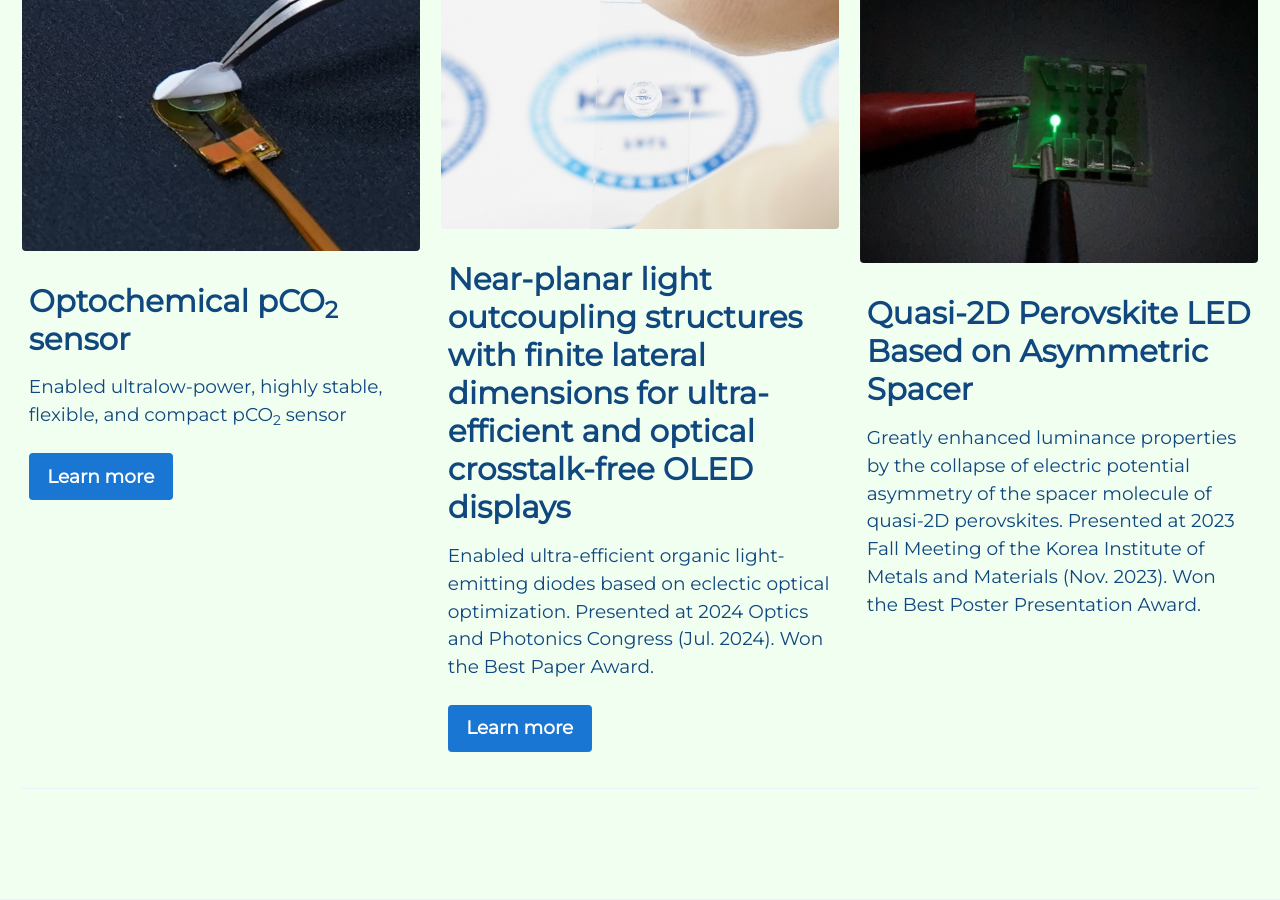
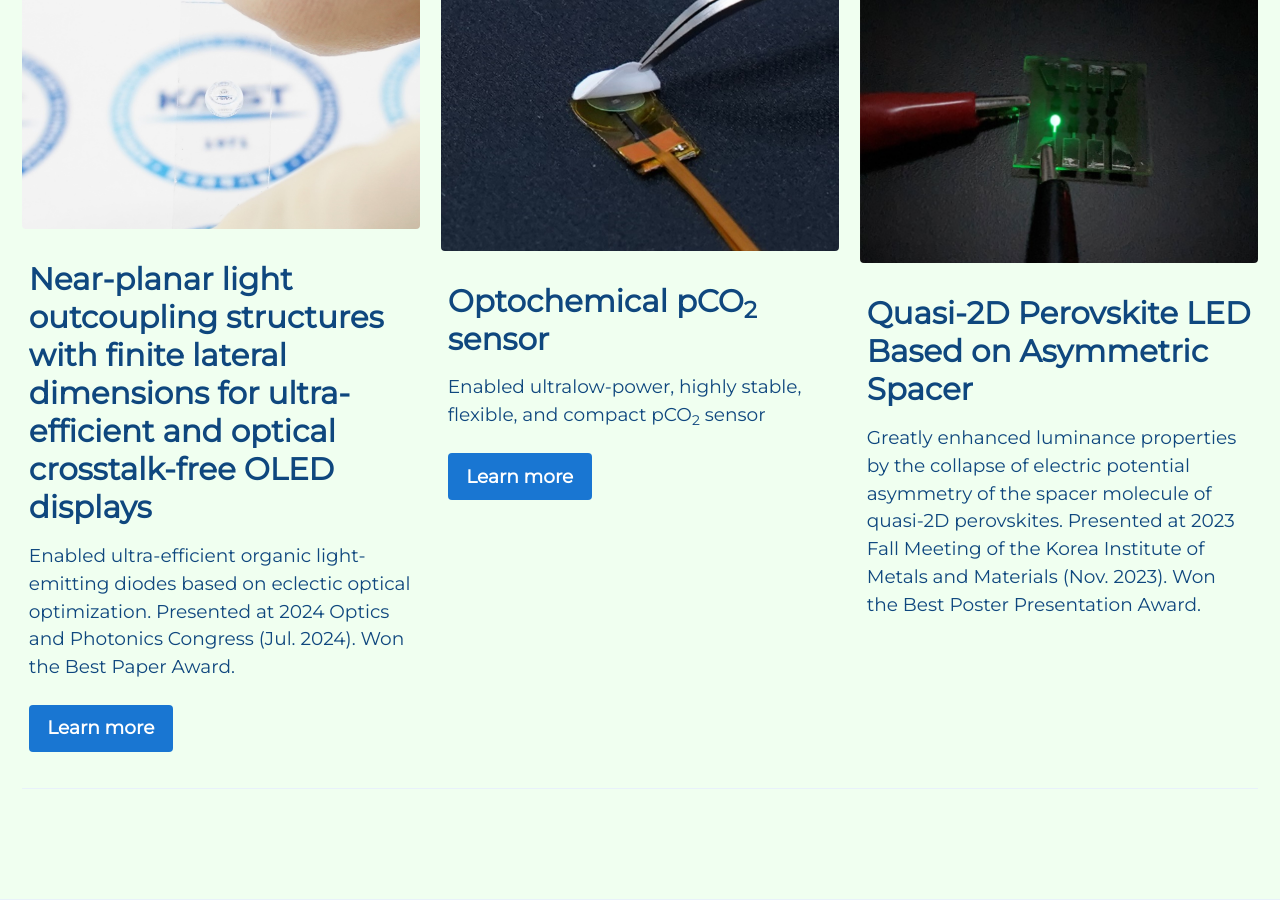
Before and after one commit to mj3259/mj3259.github.io, a Jekyll site: the page built from index.md, in a window 1280 px wide and 900 px high, scrolled down 968 px. Built offline with Jekyll 4.4.1, drawn with Linux system fonts in a browser that asks for light colours; cached includes are drawn as plain includes.

Commit message:
Update index.md

```diff
--- a/index.md
+++ b/index.md
@@ -10,18 +10,18 @@ excerpt: >
   *PhD student, Dept. of Materials Science and Engineering, Stanford University, CA.*<br />
   <!--Interested in bioelectronic interfaces, flexible and stretchable (opto)electronics, and their biomedical applications-->
 feature_row:
+  - image_path: /assets/images/oled.jpg
+    alt: "opc"
+    title: "Near-planar light outcoupling structures with finite lateral dimensions for ultra-efficient and optical crosstalk-free OLED displays"
+    excerpt: 'Enabled ultra-efficient organic light-emitting diodes based on eclectic optical optimization. Presented at 2024 Optics and Photonics Congress (Jul. 2024). Won the Best Paper Award.'
+    url: "https://doi.org/10.1038/s41467-025-66538-6"
+    btn_class: "btn--primary"
+    btn_label: "Learn more"
   - image_path: /assets/images/CO2 sensor.jpg
     alt: "Optochemical pCO<sub>2</sub> sensor"
     title: "Optochemical pCO<sub>2</sub> sensor"
     excerpt: "Enabled ultralow-power, highly stable, flexible, and compact pCO<sub>2</sub> sensor"
     url: "https://doi.org/10.1016/j.device.2024.100681"
-    btn_class: "btn--primary"
-    btn_label: "Learn more"
-  - image_path: /assets/images/oled.jpg
-    alt: "opc"
-    title: "Near-planar light outcoupling structures with finite lateral dimensions for ultra-efficient and optical crosstalk-free OLED displays"
-    excerpt: 'Enabled ultra-efficient organic light-emitting diodes based on eclectic optical optimization. Presented at 2024 Optics and Photonics Congress (Jul. 2024). Won the Best Paper Award.'
-    url: "https://doi.org/10.1038/s41467-025-66538-6"
     btn_class: "btn--primary"
     btn_label: "Learn more"
   - image_path: /assets/images/PELED.jpg
```
